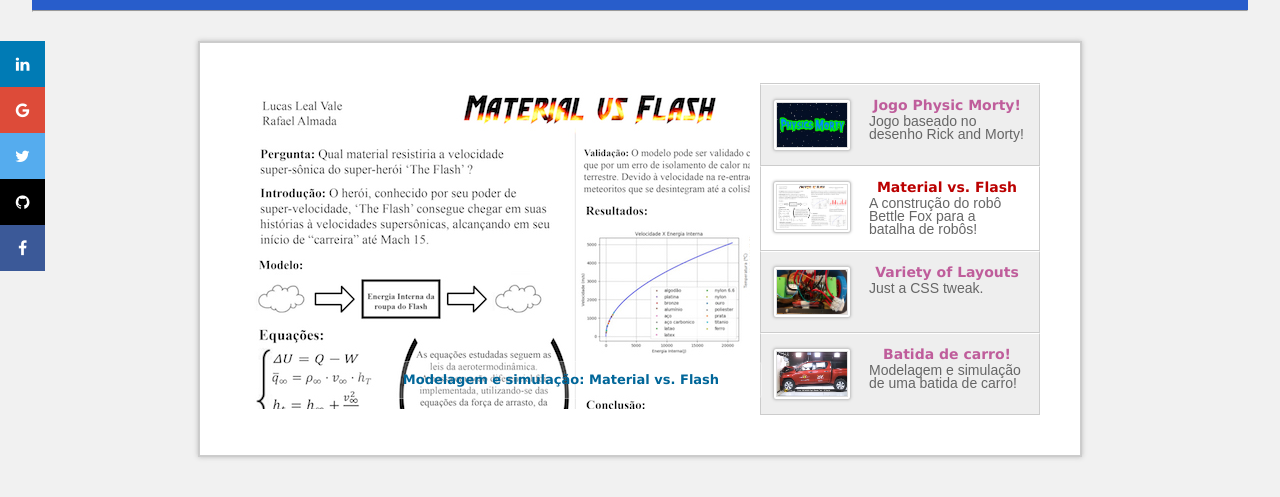
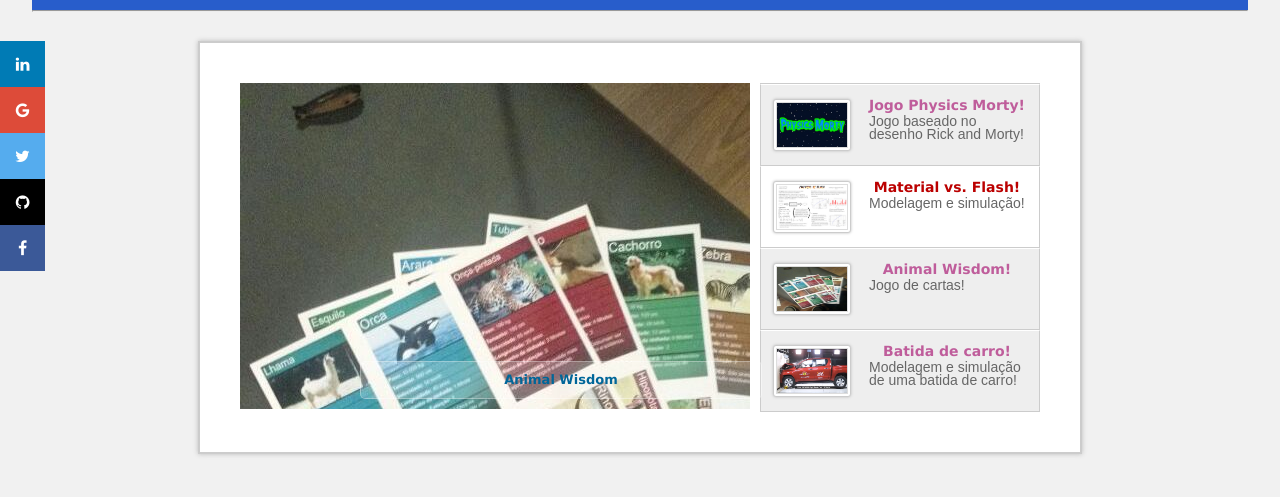
Before and after one commit to R09090909/novocodesing, a plain HTML site: page index.html in a window 1280 px wide. Shown: the part 185-682 px from the top of the page. Drawn offline with Linux system fonts and the light colour scheme.

Commit message:
Add files via upload

```diff
--- a/index.html
+++ b/index.html
@@ -53,9 +53,14 @@
       <div id="sliderFrame">
       <div id="slider">
         <a href="physicsmorty.html" target="_blank">
+        <img src="physicsmorty.jpg" alt="Modelagem e simulação: Material vs. Flash" /></a>
+        <a href="animal.html" target="_blank">
+        <img src="cartas.jpeg" alt="Animal Wisdom" /></a>
+        <a href="estacao.html" target="_blank">
         <img src="physicsmorty.jpg" alt="Bem-vindos ao meu portifólio!" /></a>
-        <a class="lazyImage" href="Flash.jpg" scr= "flash.html" title="Modelagem e simulação: Material vs. Flash"></a>
-        <a scr="animal.html"><b data-src="cartas.jpeg">Image Slider</b></a>
+
+        <!-- <a class="lazyImage"  href="Flash.jpg" scr="animal.html"><b data-src="Flash.jpeg" title="Modelagem e simulação: Material vs. Flash"></b></a>
+        <a scr="animal.html"><b data-src="cartas.jpeg" title="Animal Wisdom">Image Slider</b></a> -->
         <a class="lazyImage" href="batidamodsim.png" title="">Slide 4</a>
 
          <!--  <a href="physicsmorty.html" target="_blank">
@@ -68,17 +73,17 @@
       <div id="thumbs" style = " font-size: 14px;">
           <div class="thumb">
               <div class="frame"><img src="physicsmorty.jpg" /></div>
-              <div class="thumb-content"><p>Jogo Physic Morty!</p>Jogo baseado no desenho Rick and Morty!</div>
+              <div class="thumb-content"><p>Jogo Physics Morty!</p>Jogo baseado no desenho Rick and Morty!</div>
               <div style="clear:both;"></div>
           </div>
           <div class="thumb">
               <div class="frame"><img src="flash.jpg" /></div>
-              <div class="thumb-content"><p>Material vs. Flash</p>A construção do robô Bettle Fox para a batalha de robôs!</div>
+              <div class="thumb-content"><p>Material vs. Flash!</p>Modelagem e simulação!</div>
               <div style="clear:both;"></div>
           </div>
           <div class="thumb">
-              <div class="frame"><img src="bbrush3.jpg" /></div>
-              <div class="thumb-content"><p>Variety of Layouts</p>Just a CSS tweak.</div>
+              <div class="frame"><img src="cartas.jpeg" /></div>
+              <div class="thumb-content"><p>Animal Wisdom!</p>Jogo de cartas!</div>
               <div style="clear:both;"></div>
           </div>
           <div class="thumb">
```
Also changed, not shown: estacao.html (+2 -2 lines).
